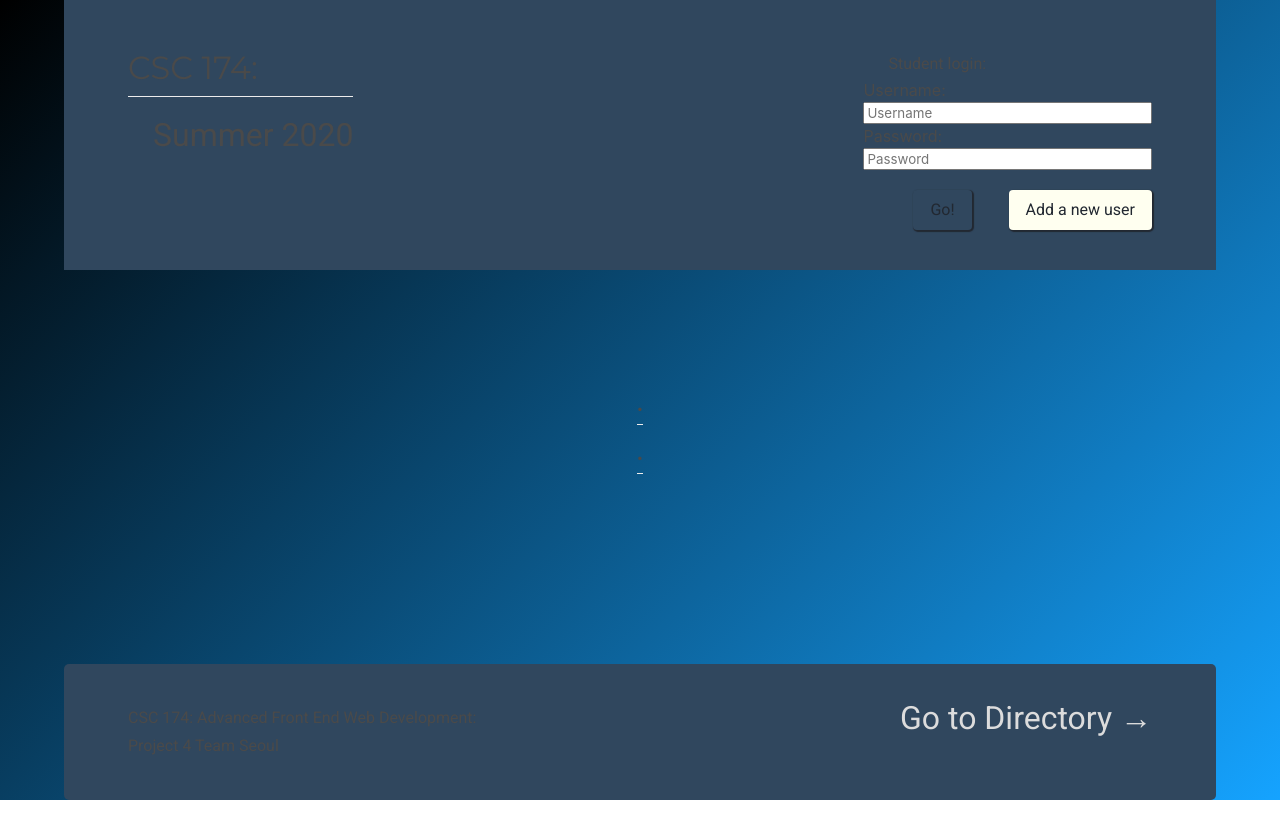
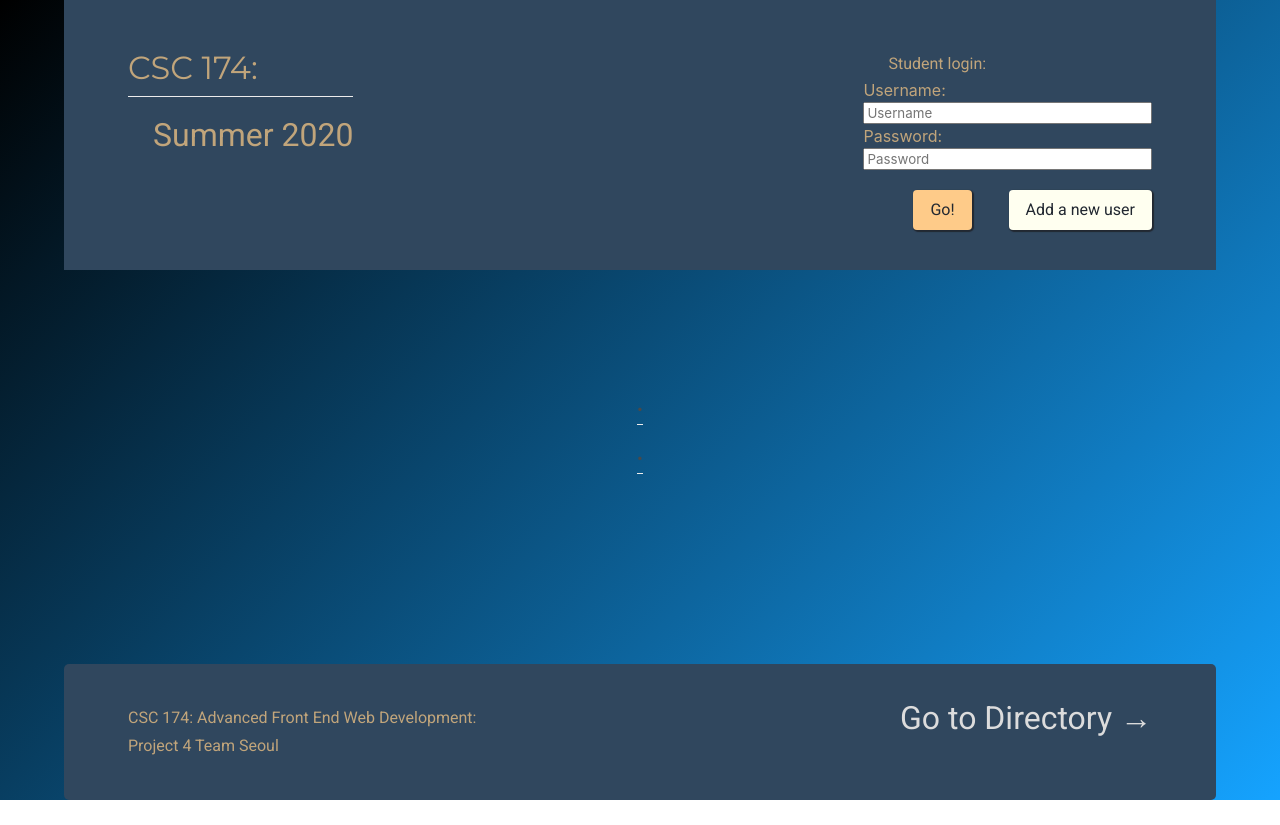
Before and after one commit to jalhadab/project5, a PHP site: page / in a window 1280 px wide. Run offline with PHP 8.4, Linux system fonts and the light colour scheme.

Commit message:
CSS updates based on color palletes

```diff
--- a/css/home.css
+++ b/css/home.css
@@ -12,7 +12,6 @@ footer {
 	font-style: italic;
 	color: silver;
 	font-size: 15px;
-
 }
 
 img {
--- a/css/override.css
+++ b/css/override.css
@@ -14,7 +14,7 @@ html{
 }
 
 .button.is-link {
-	background-color: #30475E;
+	background-color: #FECB89;
 	color: #222831;
 	-webkit-box-shadow: 1px 1px 1px 1px #222831;
 	box-shadow: 1px 1px 1px 1px #222831;
--- a/css/styles.css
+++ b/css/styles.css
@@ -141,6 +141,7 @@ header {
 
 .z-pattern .container {
 	background-color: #30475E;
+	color: #C1A57B;
 }
 
 header.persistent {
```
